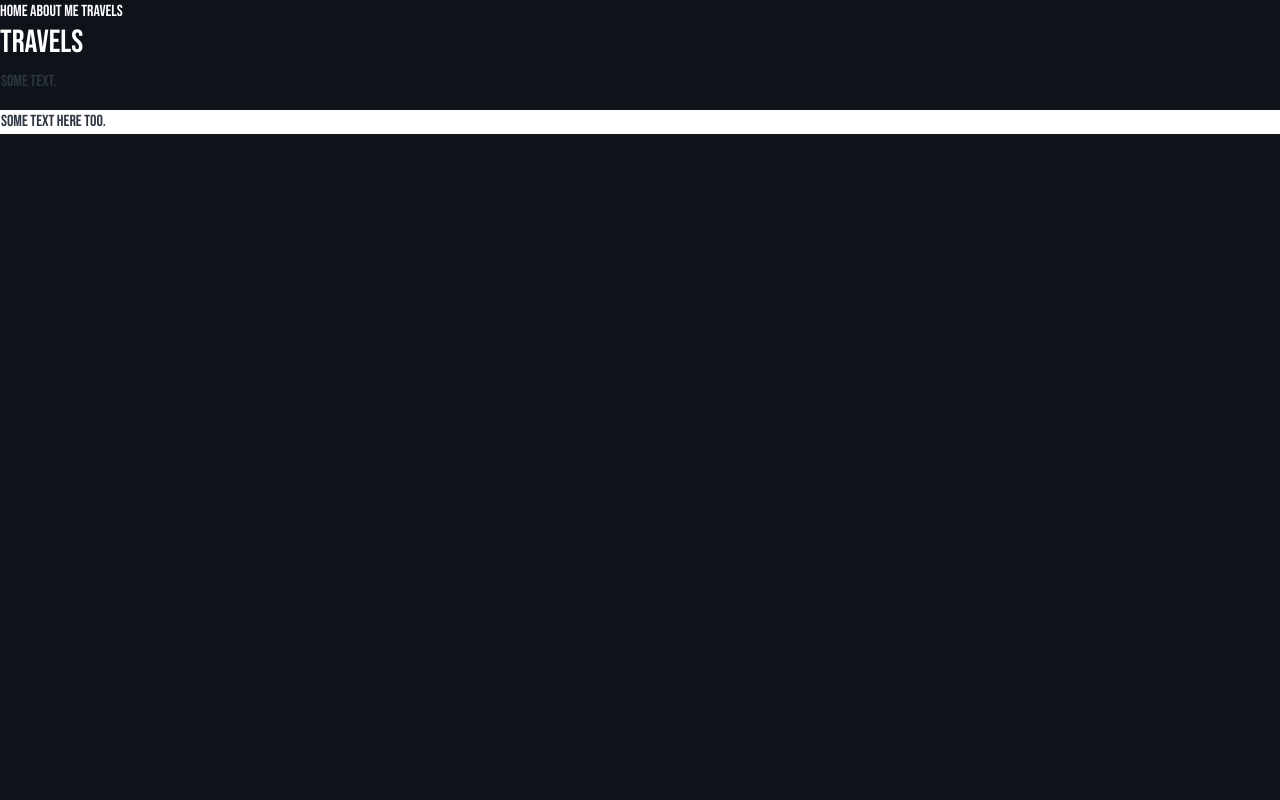
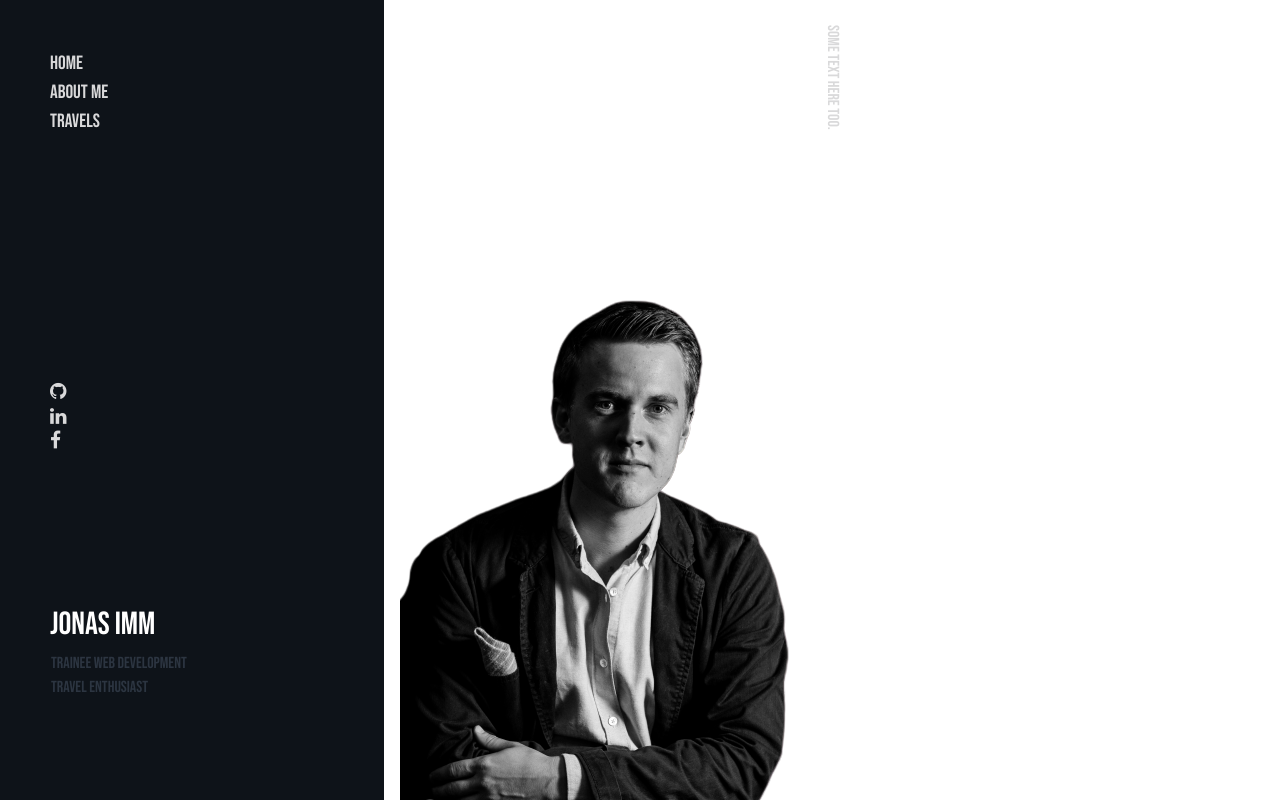
Before and after one commit to LebkuchenCJ/First-Portfolio, a plain HTML site: page travels.html in a window 1280 px wide. Drawn offline with nearby package versions, Linux system fonts and the light colour scheme.

Commit message:
Design changes 3.0

```diff
--- a/scss/custom.scss
+++ b/scss/custom.scss
@@ -11,29 +11,40 @@ a:hover {
   opacity: 0.7;
 }
 
-.index {
+.index_left {
+  position: fixed;
+  width: 50%;
+  left: 0;
   height: 100%;
-  width: 50%;
-  position: fixed;
-  z-index: 1;
-  top: 0;
-  overflow-x: hidden;
-  padding-top: 20px;
+  background-color: #0e1319;
 }
 
-.left {
-  left: 0;
-  background-color: #0e1319;
-}
 .left_box {
   margin: 50px;
+  height: 100%;
+  position: relative;
 }
+
+.index_right {
+  position: fixed;
+  width: 50%;
+  left: 50%;
+  height: 100%;
+  background-color: #fff;
+}
+
 .right_box {
   margin: 50px;
+  height: 100%;
+  position: relative;
+  z-index: 10;
 }
-.right {
-  right: 0;
-  background-color: #fff;
+.right_box > p {
+  color: #d9d9da;
+  position: relative;
+  transform: rotate(90deg);
+  bottom: -45vh;
+  right: 0px;
 }
 
 .navigation {
@@ -43,22 +54,79 @@ a:hover {
 
 .social {
   position: absolute;
-  bottom: 50vh;
+  bottom: 50%;
   font-size: larger;
 }
 
 .name_intro {
   color: #fff;
   position: absolute;
-  bottom: 50px;
+  bottom: 100px;
+  z-index: 50;
+  margin-bottom: 50px;
 }
 p {
   color: #2c3541;
   margin: 1px;
 }
+
+.image {
+  margin: 0px;
+  height: 50%;
+}
 .picture {
-  margin: 0 0 0 0;
-  position: relative;
+  margin: 0;
+  position: absolute;
+  z-index: 200;
+  transform: scaleX(-1);
+  bottom: 0%;
+  left: 50vh;
+}
+
+.about_left {
+  position: fixed;
+  width: 30%;
+  left: 0;
+  height: 100%;
+  background-color: #0e1319 100px;
+  z-index: 10;
+}
+.about_right {
+  position: fixed;
+  width: 70%;
+  left: 30%;
+  height: 100%;
+  background-color: #fff;
+  z-index: 10;
+}
+.about_myself {
+  position: absolute;
+  z-index: 100;
+  margin: 0 0 1px 0;
+}
+.inner1 {
+  margin: 50px;
+}
+.inner2 {
+  margin: 50px;
+  color: #2c3541;
+}
+
+.travels_left {
+  position: fixed;
+  width: 30%;
+  left: 0;
+  height: 100%;
+  background-color: #0e1319;
+  z-index: 10;
+}
+.travels_right {
+  position: fixed;
+  width: 70%;
+  left: 30%;
+  height: 100%;
+  background-color: #fff;
+  z-index: 10;
 }
 
 @import "../node_modules/bootstrap/scss/bootstrap";
--- a/travels.html
+++ b/travels.html
@@ -14,29 +14,65 @@
 
     <!-- Custom Bootstrap CSS -->
     <link rel="stylesheet" href="css/custom.css" />
-
+    <!-- Font Sheet -->
+    <link
+      rel="stylesheet"
+      href="https://cdnjs.cloudflare.com/ajax/libs/font-awesome/4.7.0/css/font-awesome.min.css"
+    />
+    <!-- Favicon Sheet -->
+    <link rel="shortcut icon" href="images/favicon.ico" type="image/x-icon" />
+    <link rel="icon" href="images/favicon.ico" type="image/x-icon" />
     <title>Travels</title>
   </head>
   <body>
-    <div class="index_split left">
-      <div class="centered">
-        <nav>
-          <a href="index.html">Home</a>
-          <a href="about.html">About me</a>
-          <a href="travels.html">Travels</a>
-        </nav>
+    <section>
+      <div class="travels_left">
+        <div class="left_box">
+          <section class="navigation">
+            <nav class="nav flex-column">
+              <a style="color: #d9d9da;" href="index.html">Home</a>
+              <a style="color: #d9d9da;" href="about.html">About Me</a>
+              <a style="color: #d9d9da;" href="travels.html">Travels</a>
+            </nav>
+          </section>
 
-        <h2>Travels</h2>
-        <p>Some text.</p>
+          <section class="social">
+            <div class="nav flex-column">
+              <a
+                href="https://github.com/JonasImm"
+                class="fa fa-github"
+                style="color: #d9d9da; margin-bottom: 5px;"
+              ></a>
+              <a
+                href="https://www.linkedin.com/in/jonas-imm-65217a124/"
+                class="fa fa-linkedin"
+                style="color: #d9d9da; margin-bottom: 5px;"
+              ></a>
+              <a
+                href="https://www.facebook.com/jonas.imm"
+                class="fa fa-facebook"
+                style="color: #d9d9da;"
+              ></a>
+            </div>
+          </section>
+
+          <section class="name_intro">
+            <h2>Jonas Imm</h2>
+            <p style="margin-bottom: 0;">Trainee Web Development</p>
+            <p style="margin-bottom: 0;">Travel Enthusiast</p>
+          </section>
+        </div>
       </div>
-    </div>
 
-    <div class="index_split right">
-      <div class="centered">
-        <p>Some text here too.</p>
+      <div class="travels_right">
+        <div class="right_box">
+          <p>Some text here too.</p>
+        </div>
       </div>
-    </div>
-
+    </section>
+    <section class="about_image">
+      <img src="images/myself_3.png" alt="Old Picture of me" class="picture" />
+    </section>
     <!-- Optional JavaScript -->
     <!-- jQuery first, then Popper.js, then Bootstrap JS -->
     <script
```
Also changed, not shown: about.html (+45 -22 lines), index.html (+15 -12 lines), css/custom.css, images/myself_2.png, images/myself_3.png (added), 1 other file.
